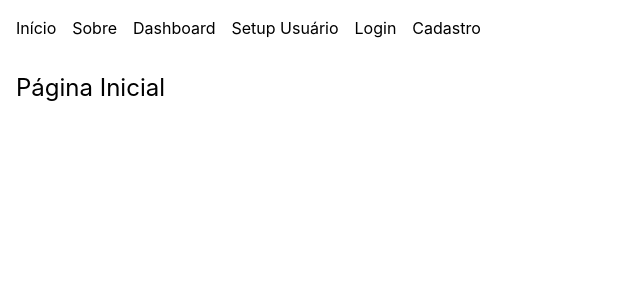
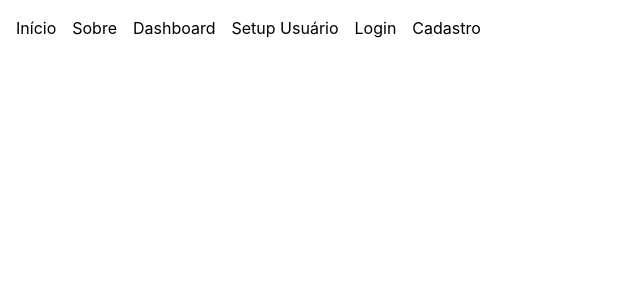
Before and after one commit to CLEBERbr77/projeto-estudos, a React (Vite) app in the folder front/: page / in a window 1280 px wide. Shown: the top 300 px of the page, without its empty margins (0-640 px from the left). Built offline with nearby package versions, Linux system fonts and the light colour scheme.

Commit message:
Tentei fazer inicio

```diff
--- a/front/src/App.jsx
+++ b/front/src/App.jsx
@@ -11,7 +11,7 @@ export default function App() {
   return (
     <BrowserRouter>
       <nav className="p-4 bg-white text-black flex gap-4">
-        <Link to="/" className="hover:underline">Início</Link>
+        <Link to="/paginaInicial" className="hover:underline">Início</Link>
         <Link to="/sobre" className="hover:underline">Sobre</Link>
         <Link to="/Dashboard" className="hover:underline">Dashboard</Link>
         <Link to="/setupUsuario" className="hover:underline">Setup Usuário</Link>
@@ -20,7 +20,7 @@ export default function App() {
       </nav>
 
       <Routes>
-        <Route path="/" element={<Home />} />
+        <Route path="/paginaInicial" element={<paginaInicial />} />
         <Route path="/sobre" element={<Sobre />} />
         <Route path="/Dashboard" element={<Dashboard />} />
         <Route path="/setupUsuario" element={<SetupUsuario />} />
--- /dev/null
+++ b/front/src/pages/paginaInicial.jsx
@@ -0,0 +1,9 @@
+import Inicio from '../components/paginaInicial';
+
+export default function PaginaInicial() {
+    return (
+        <div>
+            <Inicio />
+        </div>
+    )
+}
```
Also changed, not shown: front/src/components/paginaInicial.jsx (added).
